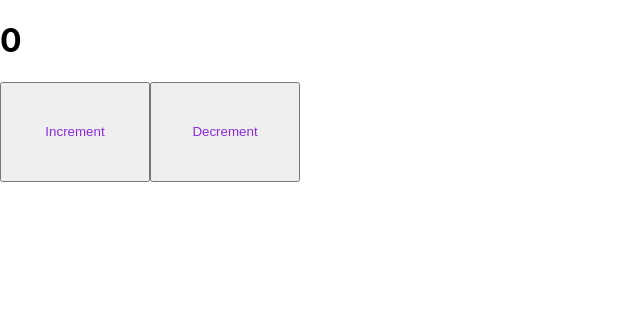
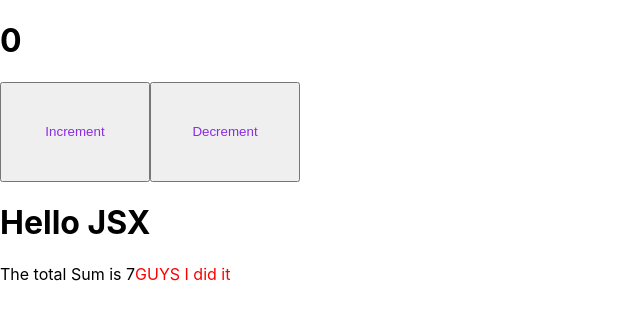
Before and after one commit to paudel54/React_Interview, a React (Create React App) app in the folder first/: page / in a window 1280 px wide. Shown: the top 320 px of the page, without its empty margins (0-640 px from the left). Built offline with nearby package versions, Linux system fonts and the light colour scheme.

Commit message:
JSX in detail with advantage on Security and colder method of React.createElement behind the scene

```diff
--- a/first/src/App.js
+++ b/first/src/App.js
@@ -36,6 +36,15 @@ function App() {
     color: "blueviolet",
     fontSize: "25",
   }
+  let message = <h1>Hello JSX</h1>
+  let a = 5;
+  let b = 2;
+  // behind the scene Jsx is created with React.createElement
+  let jsx = React.createElement(
+    'Namaste',
+    { style: { color: 'red' } },
+    'GUYS I did it'
+  )
 
   return (
     <div className="App">
@@ -45,6 +54,9 @@ function App() {
       {/* Arrow function or return must be gurantted when we pass parameter to fn on Click Events */}
       <button className='cB' onClick={() => changeCounter('+')}>Increment</button>
       <button style={btnStyle} onClick={() => changeCounter('-')}>Decrement</button>
+      {message}
+      {`The total Sum is ${a + b}`}
+      {jsx}
     </div>
   );
 }
```
